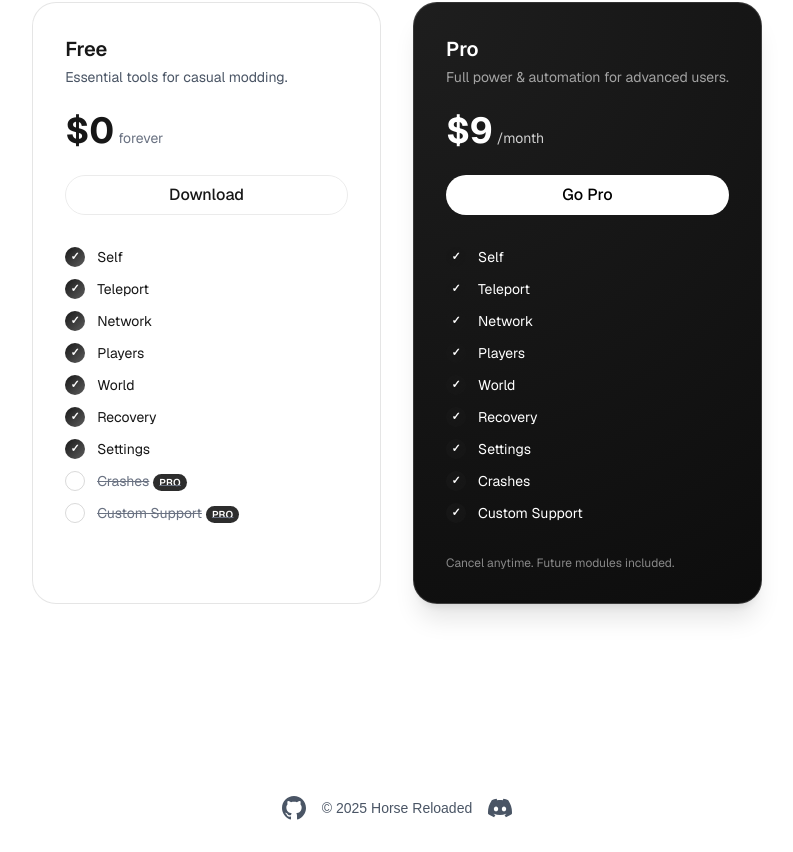
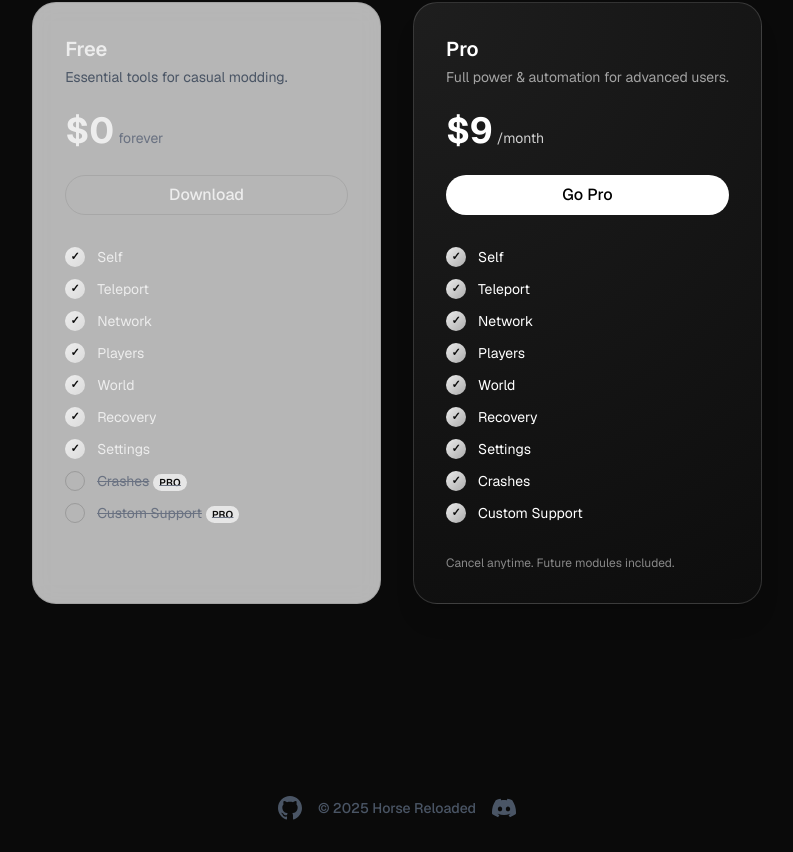
Before and after one commit to horse-reloaded/horse-reloaded.github.io, a Next.js app: page / in a window 1280 px wide. Shown: the part 1636-2488 px from the top of the page, without its empty margins (243-1036 px from the left). Built offline with nearby package versions, Linux system fonts and the light colour scheme.

Commit message:
Refactor code structure for improved readability and maintainability

```diff
--- a/src/app/components/features.tsx
+++ b/src/app/components/features.tsx
@@ -113,7 +113,7 @@ export default function FeaturesInteractive() {
 
         <div className="md:col-span-8 relative">
           <div className="absolute inset-0 rounded-3xl bg-gradient-to-br from-black/5 via-transparent to-black/5 dark:from-white/5 dark:via-transparent dark:to-white/5 pointer-events-none" />
-          <div className="relative border border-black/10 dark:border-white/15 rounded-3xl p-8 md:p-10 backdrop-blur-lg bg-white/70 dark:bg-black/40">
+          <div className="relative border border-black/10 dark:border-white/15 rounded-3xl p-8 md:p-10 backdrop-blur-lg bg-white/70 dark:bg-black/40 h-full">
             <h3 className="text-2xl font-semibold mb-2 flex items-center gap-2">
               {active.title}
               {active.key === "advanced" && (
--- a/src/app/globals.css
+++ b/src/app/globals.css
@@ -1,8 +1,8 @@
 @import "tailwindcss";
 
 :root {
-  --background: #ffffff;
-  --foreground: #171717;
+    --background: #0a0a0a;
+    --foreground: #ededed;
 }
 
 @theme inline {
@@ -12,19 +12,12 @@
   --font-mono: var(--font-geist-mono);
 }
 
-@media (prefers-color-scheme: dark) {
-  :root {
-    --background: #0a0a0a;
-    --foreground: #ededed;
-  }
-}
-
 body {
+  color-scheme: dark;
+  font-family: 'Geist', 'Geist Fallback', Helvetica, sans-serif;
   background: var(--background);
   color: var(--foreground);
-  font-family: Arial, Helvetica, sans-serif;
 }
-
 
 * {
   scrollbar-width: thin;
```
Also changed, not shown: 1 other file (tests, documents, lock files or other folders).
